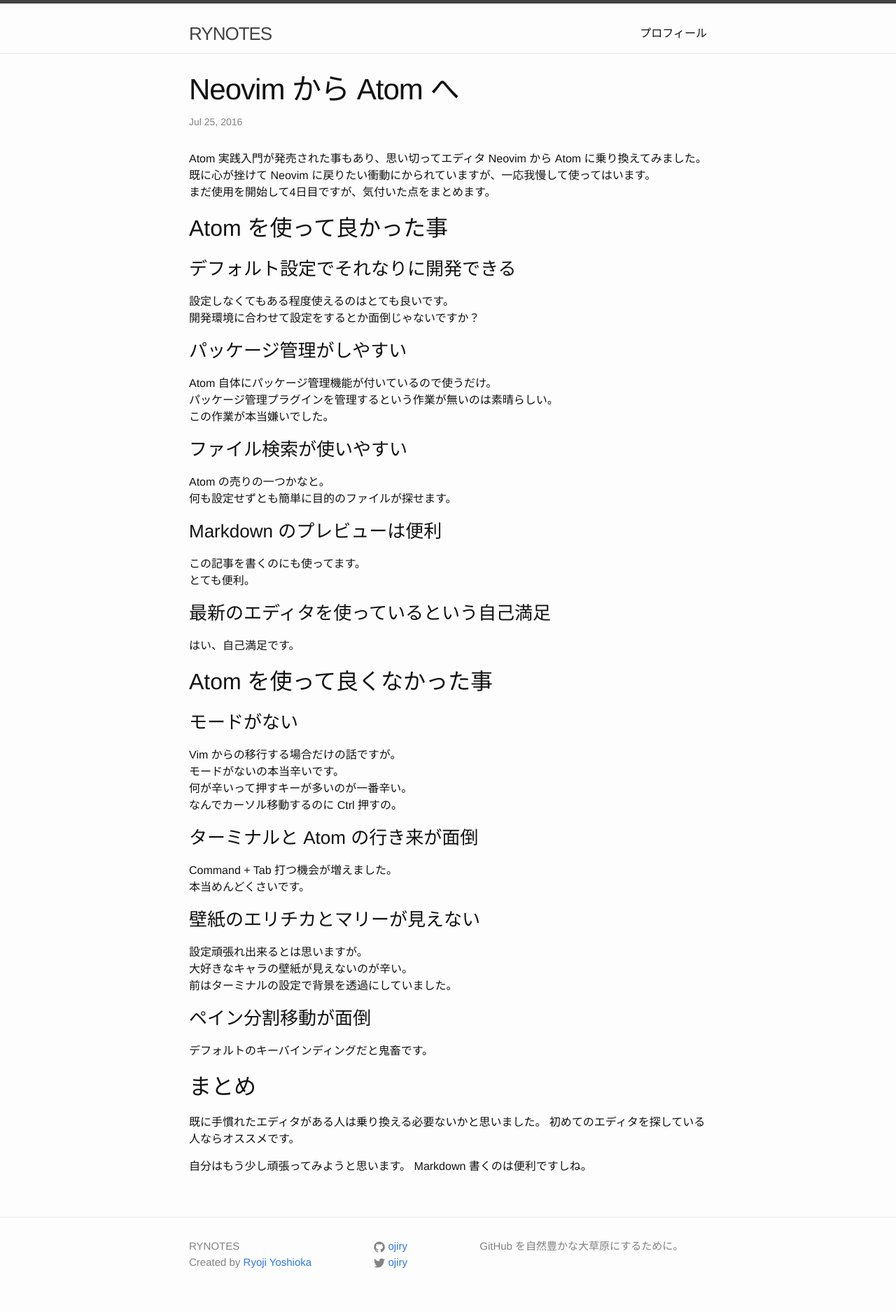
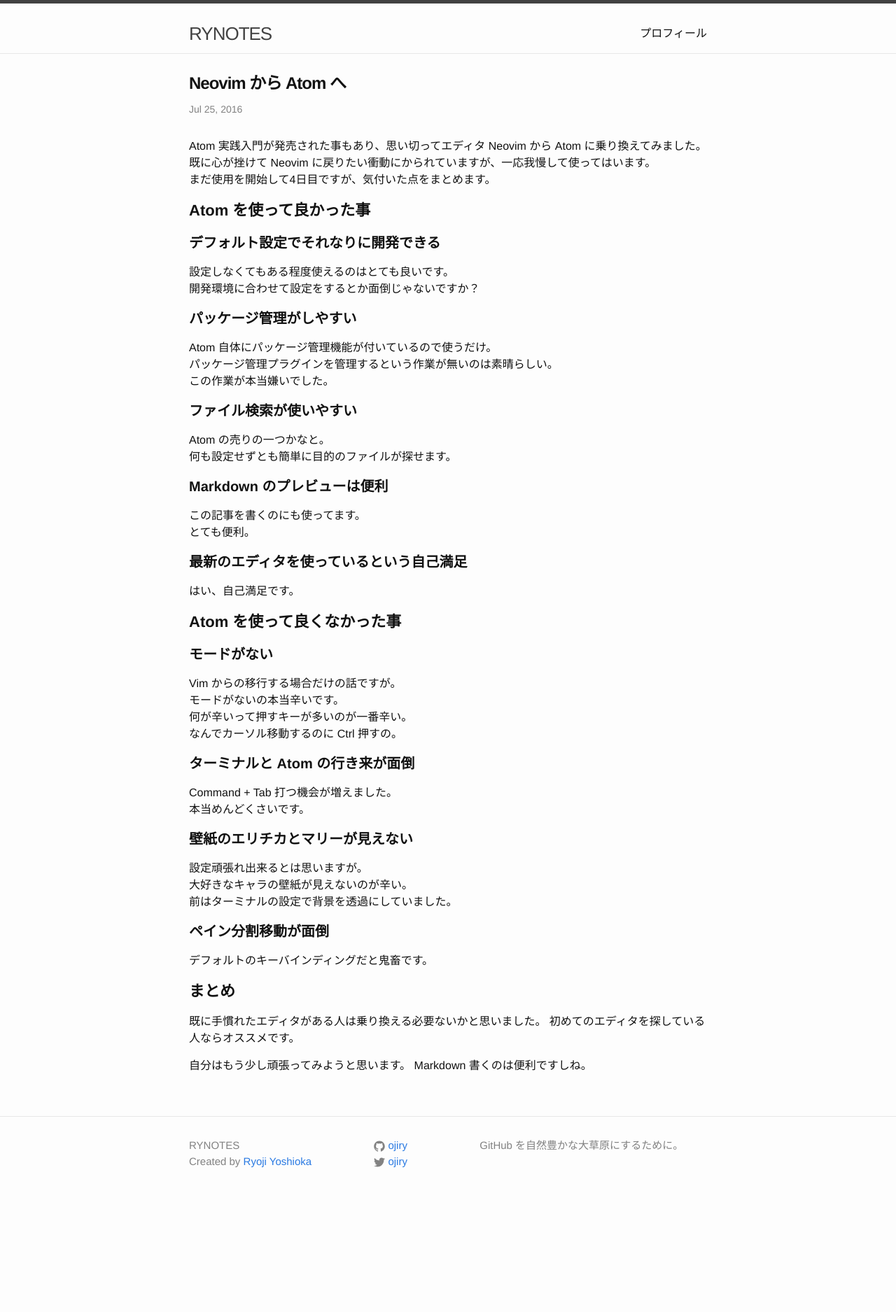
Before and after one commit to ojiry/blog, a Jekyll site: the page built from _posts/2016-07-25-vim-to-atom.md, in a window 1280 px wide. Shown: the whole page at 70% size. Built offline with Jekyll 4.4.1, drawn with Linux system fonts in a browser that asks for light colours; after the commit the page ends 1731 px from its top, so only the background shows below that.

Commit message:
Change font size and weight

```diff
--- a/_sass/_layout.scss
+++ b/_sass/_layout.scss
@@ -219,12 +219,13 @@
 }
 
 .post-title {
-    font-size: 42px;
+    font-size: 24px;
     letter-spacing: -1px;
     line-height: 1;
+    font-weight: bold;
 
     @include media-query($on-laptop) {
-        font-size: 36px;
+        font-size: 22px;
     }
 }
 
@@ -232,26 +233,28 @@
     margin-bottom: $spacing-unit;
 
     h2 {
-        font-size: 32px;
+        font-size: 22px;
+        font-weight: bold;
 
         @include media-query($on-laptop) {
-            font-size: 28px;
+            font-size: 20px;
         }
     }
 
     h3 {
-        font-size: 26px;
-
-        @include media-query($on-laptop) {
-            font-size: 22px;
-        }
-    }
-
-    h4 {
         font-size: 20px;
+        font-weight: bold;
 
         @include media-query($on-laptop) {
             font-size: 18px;
         }
     }
+
+    h4 {
+        font-size: 18px;
+
+        @include media-query($on-laptop) {
+            font-size: 16px;
+        }
+    }
 }
```
